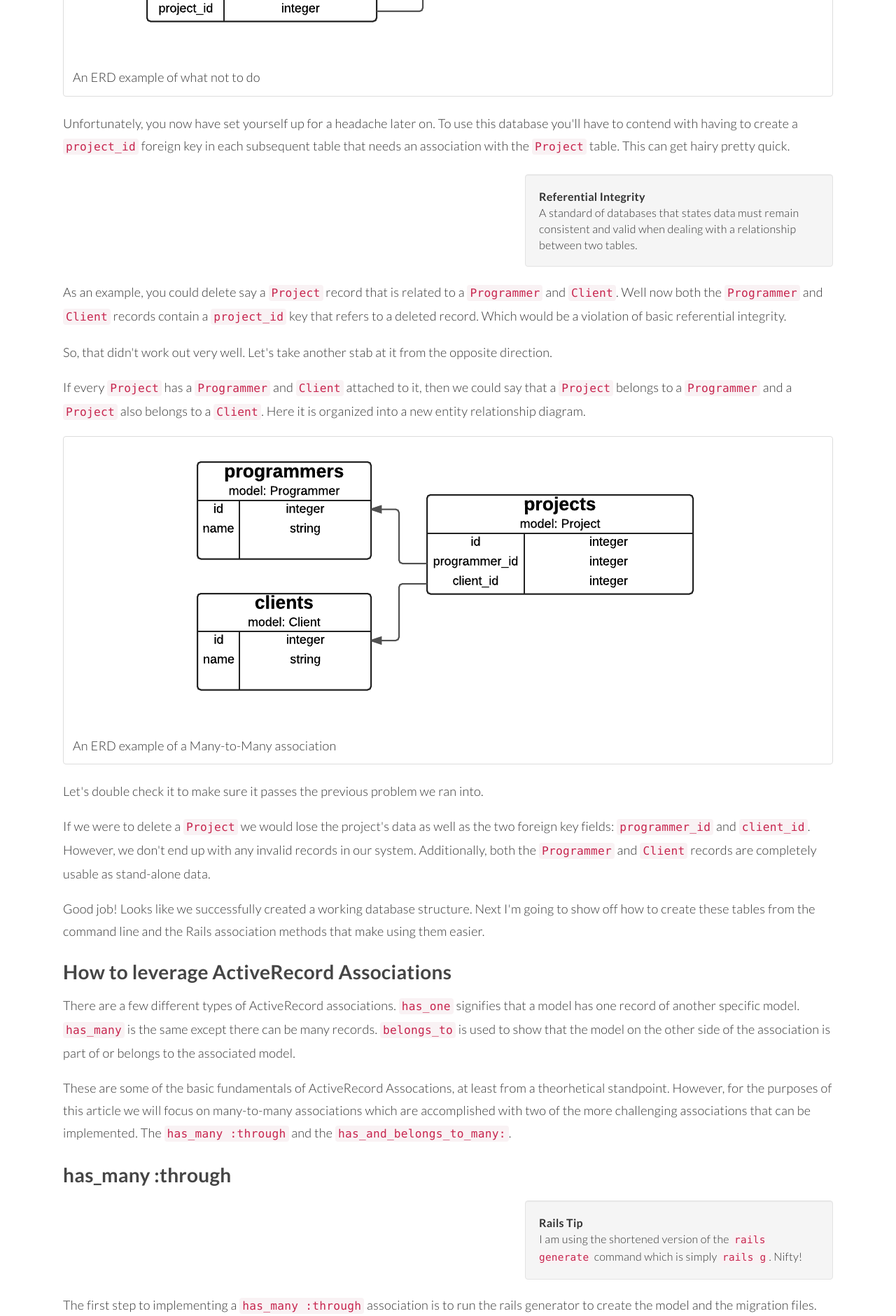
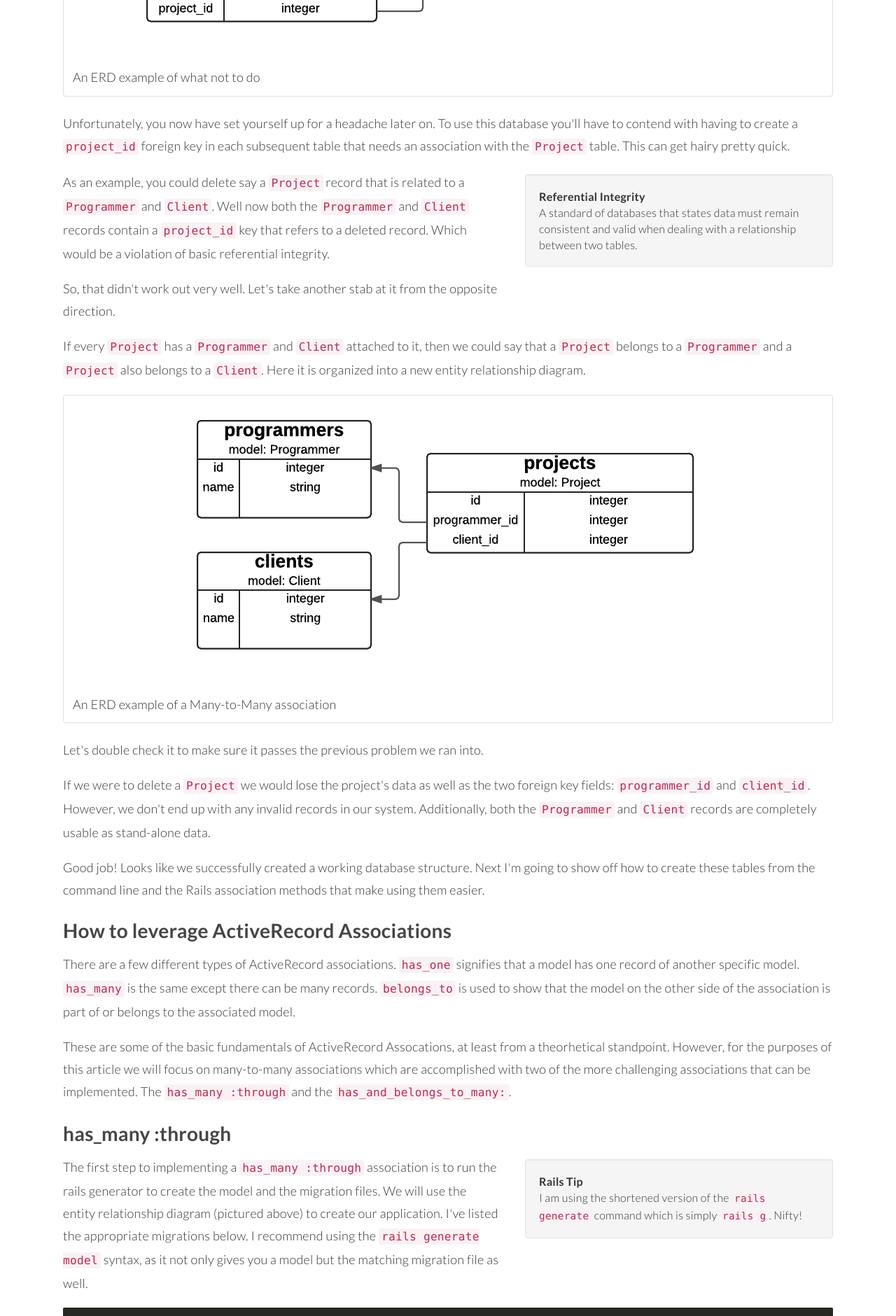
Before and after one commit to joshmfrankel/joshfrankel.me-blog-jekyll, a Jekyll site: the page built from _posts/2016/2016-01-28-create-a-many-to-many-activerecord-association-in-ruby-on-rails.html, in a window 1280 px wide. Shown: the part 1470-3350 px from the top of the page at 70% size. Built offline with Jekyll 4.4.1, drawn with Linux system fonts in a browser that asks for light colours; nearby versions of some CDN libraries; Markdown is read by kramdown in place of the engine named in the settings; comment, search, counter and statistics services are not loaded.

Commit message:
Remove clearfix hacks

```diff
--- a/_posts/2016/2016-01-28-create-a-many-to-many-activerecord-association-in-ruby-on-rails.html
+++ b/_posts/2016/2016-01-28-create-a-many-to-many-activerecord-association-in-ruby-on-rails.html
@@ -19,7 +19,7 @@ tags:
   <div class="caption">An ERD example of what not to do</div>
 </div>
 <p>Unfortunately, you now have set yourself up for a headache later on. To use this database you'll have to contend with having to create a <code>project_id</code> foreign key in each subsequent table that needs an association with the <code>Project</code> table. This can get hairy pretty quick.</p>
-<p class="well floated"><strong>Referential Integrity</strong><br />A standard of databases that states data must remain consistent and valid when dealing with a relationship between two tables.</p><span class="clearfix"></span>
+<p class="well floated"><strong>Referential Integrity</strong><br />A standard of databases that states data must remain consistent and valid when dealing with a relationship between two tables.</p>
 <p>As an example, you could delete say a <code>Project</code> record that is related to a <code>Programmer</code> and <code>Client</code>. Well now both the <code>Programmer</code> and <code>Client</code> records contain a <code>project_id</code> key that refers to a deleted record. Which would be a violation of basic referential integrity.</p>
 
 <p>So, that didn't work out very well. Let's take another stab at it from the opposite direction.</p>
@@ -43,7 +43,7 @@ tags:
 <p>These are some of the basic fundamentals of ActiveRecord Assocations, at least from a theorhetical standpoint. However, for the purposes of this article we will focus on many-to-many associations which are accomplished with two of the more challenging associations that can be implemented. The <code>has_many :through</code> and the <code>has_and_belongs_to_many:</code>.</p>
 
 <h3>has_many :through</h3>
-<p class="well floated"><strong>Rails Tip</strong><br /> I am using the shortened version of the <code>rails generate</code> command which is simply <code>rails g</code>. Nifty!</p><span class="clearfix"></span>
+<p class="well floated"><strong>Rails Tip</strong><br /> I am using the shortened version of the <code>rails generate</code> command which is simply <code>rails g</code>. Nifty!</p>
 <p>The first step to implementing a <code>has_many :through</code> association is to run the rails
 generator to create the model and the migration files. We will use the entity relationship diagram (pictured above) to
 create our application. I've listed the appropriate migrations below. I recommend using the <code>rails generate model</code> syntax, as it not only gives you a model but the matching migration file as well.</p>
```
Also changed, not shown: 1 other file.
